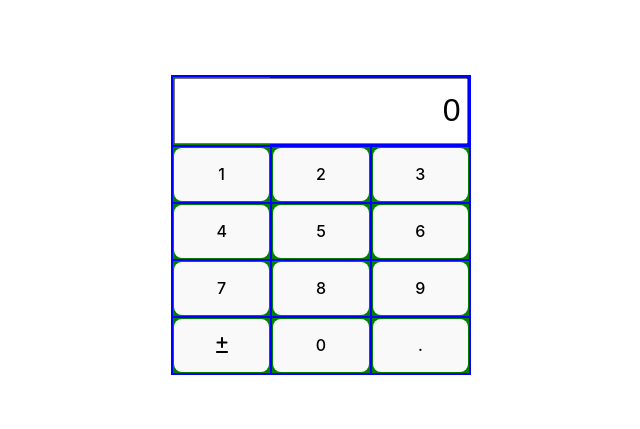
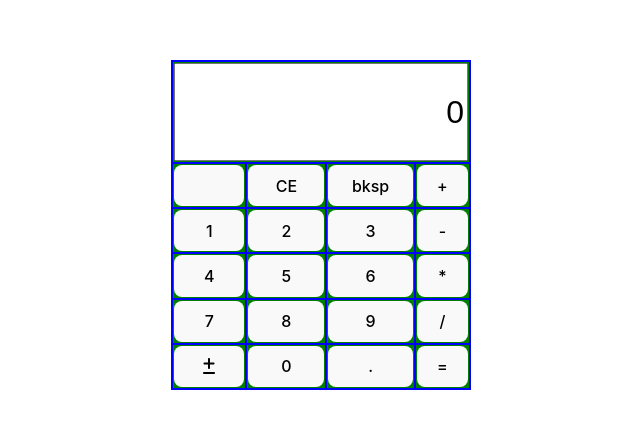
Before and after one commit to amalraj28/amalraj28.github.io, a React (Vite) app: page / in a window 1280 px wide. Shown: the part 175-604 px from the top of the page, without its empty margins (319-959 px from the left). Built offline with nearby package versions, Linux system fonts and the light colour scheme.

Commit message:
Added buttons for arithmetic operations

```diff
--- a/src/components/Calculator.jsx
+++ b/src/components/Calculator.jsx
@@ -1,4 +1,3 @@
-import { useState } from "react";
 import Key from "./Key";
 import Input from "./Input";
 import "../styles/styles.css";
@@ -10,9 +9,23 @@ function Calculator() {
 		<div className="table">
 			<table>
 				<tbody>
-					<tr className="input-field">
+					<tr className="input-row">
+						<td className="input-field" colSpan={4}>
+							<Input />
+						</td>
+					</tr>
+					<tr>
 						<td>
-							<Input />
+							<Key value="" />
+						</td>
+						<td>
+							<Key value="CE" />
+						</td>
+						<td>
+							<Key value="bksp" />
+						</td>
+						<td>
+							<Key value="+" />
 						</td>
 					</tr>
 					<tr>
@@ -25,6 +38,9 @@ function Calculator() {
 						<td>
 							<Key value="3" />
 						</td>
+						<td>
+							<Key value="-" />
+						</td>
 					</tr>
 					<tr>
 						<td>
@@ -35,6 +51,9 @@ function Calculator() {
 						</td>
 						<td>
 							<Key value="6" />
+						</td>
+						<td>
+							<Key value="*" />
 						</td>
 					</tr>
 					<tr>
@@ -47,6 +66,9 @@ function Calculator() {
 						<td>
 							<Key value="9" />
 						</td>
+						<td>
+							<Key value="/" />
+						</td>
 					</tr>
 					<tr>
 						<td>
@@ -58,6 +80,9 @@ function Calculator() {
 						<td>
 							<Key value="." />
 						</td>
+						<td>
+							<Key value="=" />
+						</td>
 					</tr>
 				</tbody>
 			</table>
--- a/src/components/Input.jsx
+++ b/src/components/Input.jsx
@@ -6,7 +6,6 @@ function Input() {
 	const { text, setText } = useContext(InputContext);
 
 	return (
-		<div className="input-div">
 		<input
 			type="text"
 			name="number"
@@ -14,7 +13,6 @@ function Input() {
 			value={text}
 			onChange={(e) => setText(e.target.value)}
 		/>
-		</div>
 	);
 }
 
--- a/src/styles/styles.css
+++ b/src/styles/styles.css
@@ -1,15 +1,17 @@
 .input {
-  /* height: 10rem; */
-  width: 308%;
+  width: 100%;
   box-sizing: border-box;
   text-align: right;
   font-size: xx-large;
-  padding: 5px;
   height: 100%;
-
 }
 
-.input-div {
+.input-row {
+  height: 100px;
+}
+
+.input-field {
+  width: 100%;
   height: 100%;
 }
 
```
Also changed, not shown: src/App.jsx (+0 -50 lines). Lines whose indentation alone changed are shown as unchanged.
